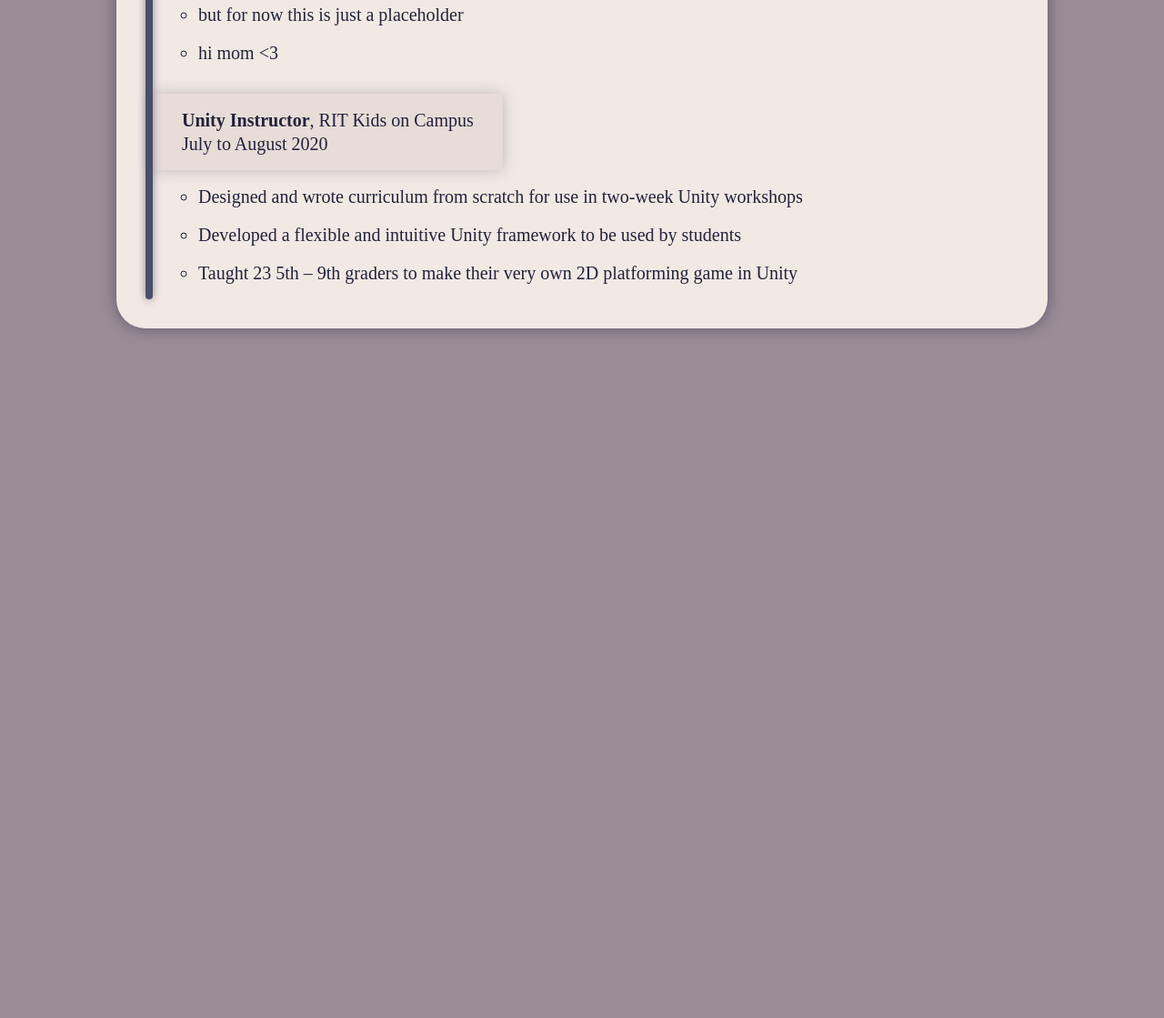
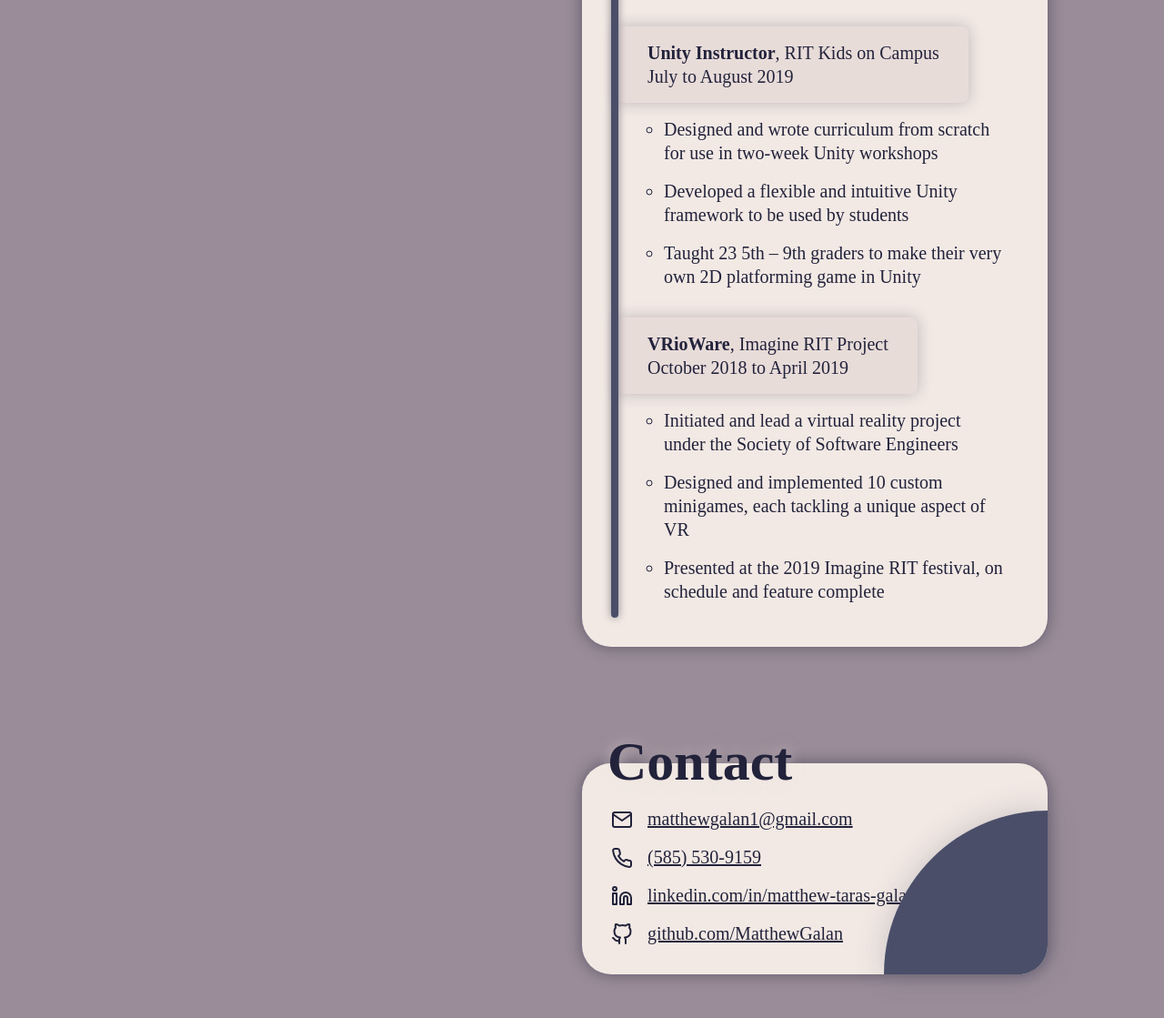
Before and after one commit to MattGalan/matthewgalan.github.io, a plain HTML site: page index.html in a window 1280 px wide. Shown: the part 1313-2432 px from the top of the page at 91% size. Before the commit the page ends 1930 px from the top, so only its background shows below. Drawn offline with Linux system fonts and the light colour scheme; a web font is replaced by a local one.

Commit message:
added contact section

```diff
--- a/index.html
+++ b/index.html
@@ -2,6 +2,8 @@
 <html>
 
 <head>
+    <meta content="text/html;charset=utf-8" http-equiv="Content-Type">
+    <meta content="utf-8" http-equiv="encoding">
     <title>Matt Galan</title>
     <link href="https://fonts.googleapis.com/css2?family=Source+Serif+Pro:wght@300;400;700&display=swap" rel="stylesheet">
     <link rel="stylesheet" type="text/css" href="processed.css">
@@ -21,7 +23,7 @@
             <h2>Hello!</h2>
 
             <div>
-                <img src="my-face-filtered.png"/>
+                <img src="my-face-filtered.png" alt="Photo of me peeking out from behind a bush"/>
 
                 <p>
                     I'm Matt Galan, a third year software engineering major at the
@@ -75,7 +77,7 @@
                 <div class="entry">
                     <div class="info">
                         <h3><strong>Unity Instructor</strong>, RIT Kids on Campus</h3>
-                        <span class="date">July to August 2020</span>
+                        <span class="date">July to August 2019</span>
                     </div>
                     <ul>
                         <li>Designed and wrote curriculum from scratch for use in two-week Unity workshops</li>
@@ -83,7 +85,38 @@
                         <li>Taught 23 5th – 9th graders to make their very own 2D platforming game in Unity</li>
                     </ul>
                 </div>
+
+                <div class="entry">
+                    <div class="info">
+                        <h3><strong>VRioWare</strong>, Imagine RIT Project</h3>
+                        <span class="date">October 2018 to April 2019</span>
+                    </div>
+                    <ul>
+                        <li>Initiated and lead a virtual reality project under the Society of Software Engineers</li>
+                        <li>Designed and implemented 10 custom minigames, each tackling a unique aspect of VR</li>
+                        <li>Presented at the 2019 Imagine RIT festival, on schedule and feature complete</li>
+                    </ul>
+                </div>
             </div>
+        </div>
+
+        <div class="contact section">
+            <h2>Contact</h2>
+            <ul>
+                <li>
+                    <img src="mail.svg"/><a href="mailto:matthewgalan1@gmail.com">matthewgalan1@gmail.com</a>
+                </li>
+                <li>
+                    <img src="phone.svg"/><a href="tel:1-585-530-9159">(585) 530-9159</a>
+                </li>
+                <li>
+                    <img src="linkedin.svg"/><a href="https://www.linkedin.com/in/matthew-taras-galan/">linkedin.com/in/matthew-taras-galan</a>
+                </li>
+                <li>
+                    <img src="github.svg"/><a href="https://github.com/MatthewGalan">github.com/MatthewGalan</a>
+                </li>
+            </ul>
+            <div class="contact-dot"></div>
         </div>
     </div>
 </body>
--- a/style.scss
+++ b/style.scss
@@ -13,12 +13,18 @@ body {
     font-family: 'Source Serif Pro', serif;
     font-size: 20px;
     line-height: 1.3em;
-    display: flex;
-    flex-flow: row wrap;
 }
 
 strong {
     font-weight: 700;
+}
+
+a {
+    color: $darker;
+
+    &:visited {
+        color: $dark;
+    }
 }
 
 .dot {
@@ -44,15 +50,16 @@ h1 {
 }
 
 #title {
-    flex: 1 1 40%;
+    position: fixed;
 }
 
 #sections {
-    flex: 1 1 600px;
+    width: 40%;
+    float: right;
     display: flex;
     flex-flow: column nowrap;
     align-items: stretch;
-    padding: 128px min(128px, 10vw);
+    padding: calc(10vw + 1.5em) min(128px, 10vw) 128px min(128px, 10vw);
 }
 
 .section {
@@ -68,6 +75,7 @@ h1 {
         position: absolute;
         color: $darker;
         top: -.25em;
+        left: 28px;
         font-size: 3em;
         text-shadow: 0 0 16px rgba($lighter, .5);
     }
@@ -157,3 +165,27 @@ p {
         }
     }
 }
+
+.contact {
+    position: relative;
+
+    li {
+        margin-top: 16px;
+    }
+
+    img {
+        vertical-align: bottom;
+        margin-right: 16px;
+    }
+
+    .contact-dot {
+        position: absolute;
+        right: 0;
+        bottom: 0;
+        width: 180px;
+        height: 180px;
+        background: $dark;
+        border-radius: 100% 0 32px 0;
+        box-shadow: 0 0 32px rgba($dark, .25);
+    }
+}
```
Also changed, not shown: github.svg (added), linkedin.svg (added), mail.svg (added), phone.svg (added), processed.css, 1 other file.
